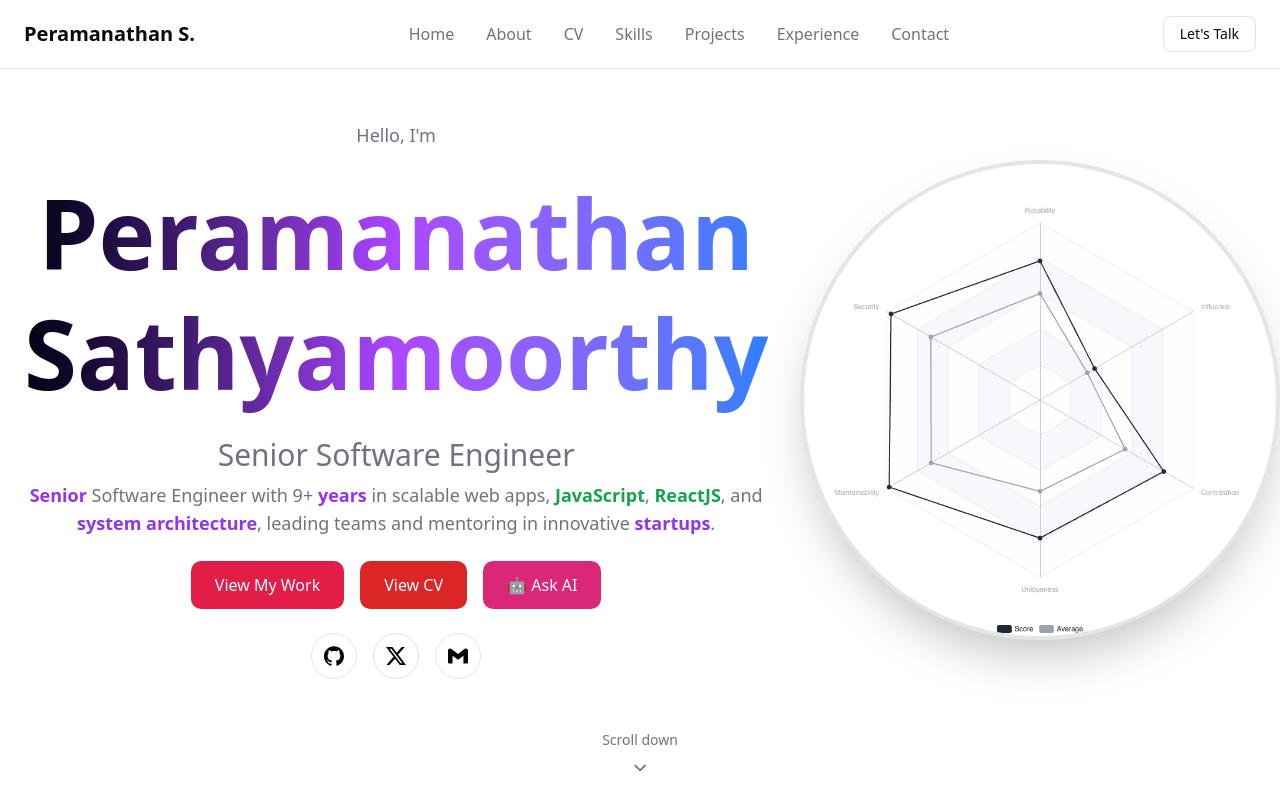
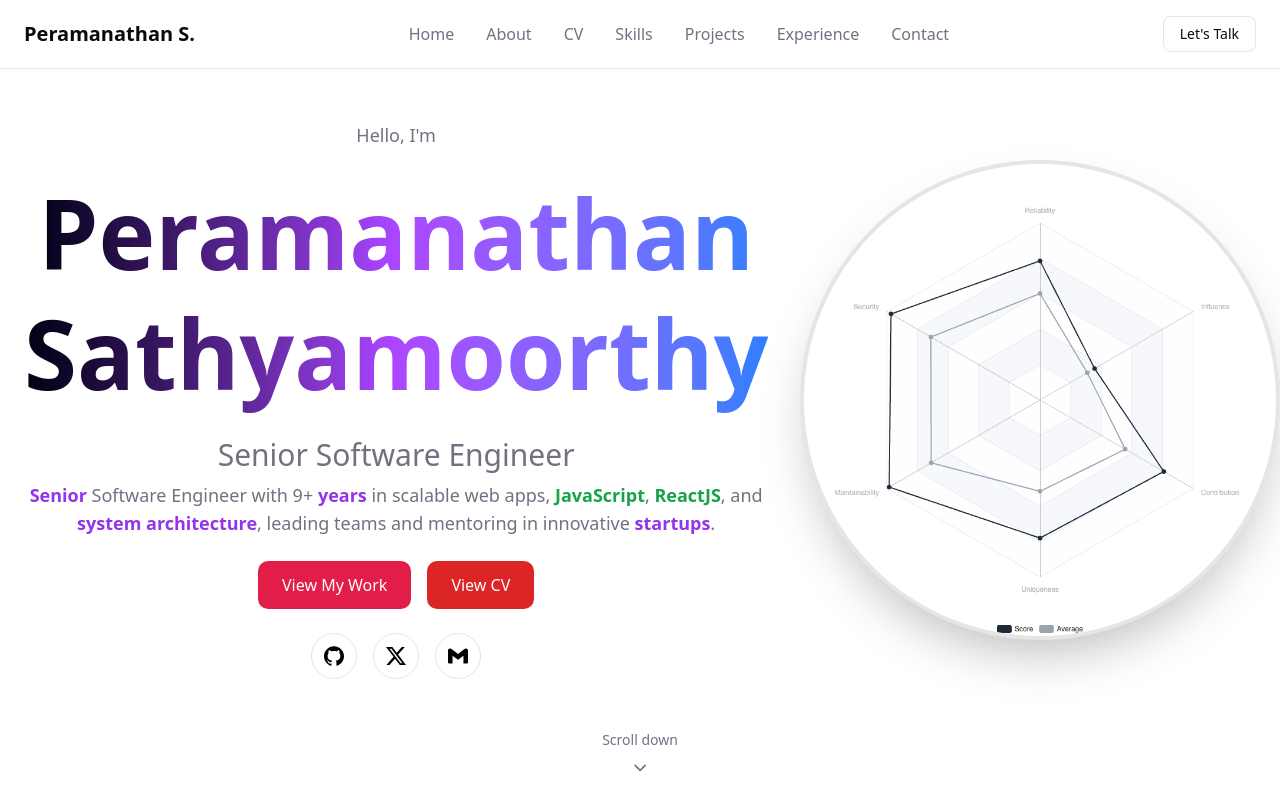
Before and after one commit to p10ns11y/devprofile, a Next.js app: page / in a window 1280 px wide. Shown: the top 800 px of the page. Built offline with nearby package versions, Linux system fonts and the light colour scheme.

Commit message:
Keep the AI QA hidden for now

```diff
--- a/src/components/Hero.tsx
+++ b/src/components/Hero.tsx
@@ -111,12 +111,12 @@ export function Hero() {
                   View CV
                 </a>
 
-                <Link
+                {/* <Link
                   href="/ama"
                   className="inline-flex items-center px-6 py-3 bg-pink-600 text-white font-medium rounded-lg hover:bg-pink-700 transition-colors"
                 >
                   🤖 Ask AI
-                </Link>
+                </Link> */}
               </div>
 
               <div className="flex items-center justify-center lg:justify-center gap-4">
--- a/src/pages/documents.tsx
+++ b/src/pages/documents.tsx
@@ -128,7 +128,7 @@ export default function Documents() {
       transition={{ duration: 0.5 }}
       className="min-h-screen bg-background text-foreground"
     >
-      <Header />
+      {/* <Header /> */}
 
       <main className="flex-1 flex">
         {/* Sidebar */}
@@ -150,7 +150,7 @@ export default function Documents() {
         </div>
       </main>
 
-      <Footer />
+      {/* <Footer /> */}
     </motion.div>
   );
 }
```
